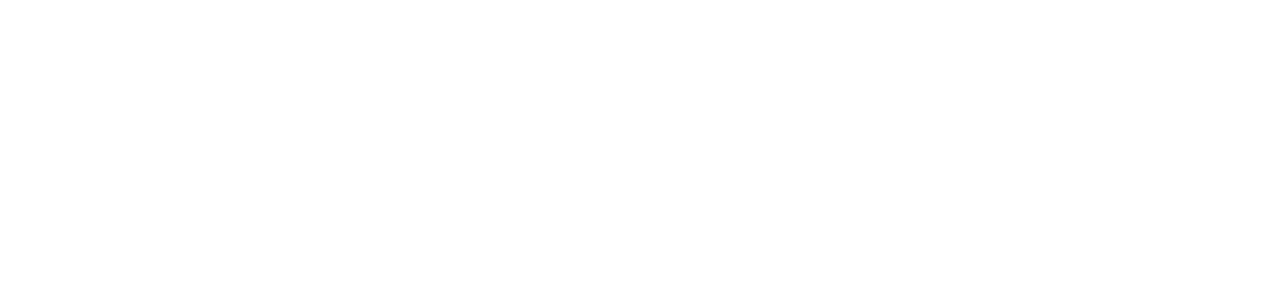
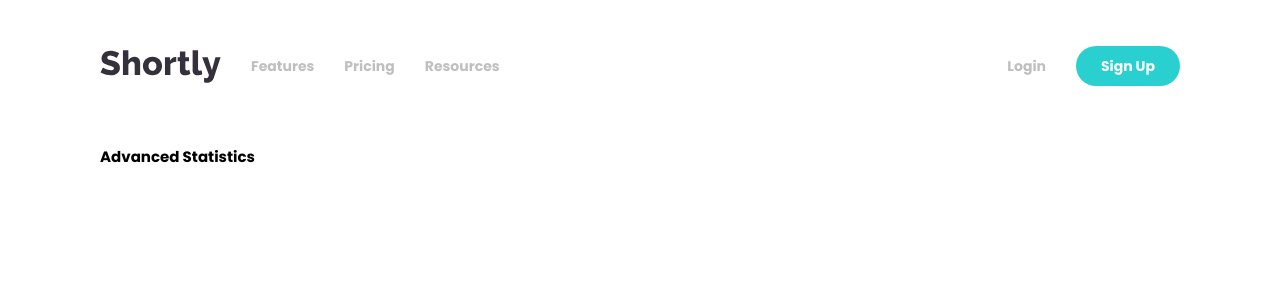
Before and after one commit to ethanledev/url-shortening-api-landing-page, a React (Create React App) app: page / in a window 1280 px wide. Shown: the top 300 px of the page. Built offline with nearby package versions, Linux system fonts and the light colour scheme.

Commit message:
Add Header with NavBar

```diff
--- a/src/components/App.js
+++ b/src/components/App.js
@@ -1,9 +1,26 @@
+import { useEffect, useState } from "react";
 import styles from "./App.module.css";
+import Header from "./Header";
+import NavBar from "./NavBar";
 
 const App = () => {
+  const [showMenu, setShowMenu] = useState(false);
+
   return (
     <div className={styles.container}>
-      <div></div>
+      <Header toggleMenu={() => setShowMenu(!showMenu)} />
+      {showMenu && (
+        <NavBar device="mobile" hideMenu={() => setShowMenu(false)} />
+      )}
+      <main className={styles.main}>
+        <h1 className="srOnly">Shortly landing page</h1>
+        <section>
+          <h2 className="srOnly">URL shortening</h2>
+        </section>
+        <section>
+          <h2>Advanced Statistics</h2>
+        </section>
+      </main>
     </div>
   );
 };
--- a/src/components/App.module.css
+++ b/src/components/App.module.css
@@ -0,0 +1,16 @@
+.main {
+  padding: 0 10rem;
+}
+
+@media only screen and (max-width: 1024px) {
+  .main {
+    padding: 0 5rem;
+  }
+}
+
+@media only screen and (max-width: 630px) {
+  .main {
+    position: relative;
+    padding: 0 2rem;
+  }
+}
--- /dev/null
+++ b/src/components/Header.js
@@ -0,0 +1,16 @@
+import styles from "./Header.module.css";
+import { ReactComponent as Logo } from "../images/logo.svg";
+import { ReactComponent as MenuIcon } from "../images/icon-hamburger.svg";
+import NavBar from "./NavBar";
+
+const Header = ({ toggleMenu }) => {
+  return (
+    <header className={styles.header}>
+      <Logo />
+      <MenuIcon className={styles.menuIcon} onClick={toggleMenu} />
+      <NavBar device="desktop" />
+    </header>
+  );
+};
+
+export default Header;
--- /dev/null
+++ b/src/components/Header.module.css
@@ -0,0 +1,37 @@
+.header {
+  display: flex;
+  justify-content: space-between;
+  align-items: center;
+  padding: 5rem 10rem;
+}
+
+.menuIcon {
+  display: none;
+}
+
+.menuIcon path {
+  stroke: var(--grayish-violet);
+}
+
+@media only screen and (max-width: 1024px) {
+  .header {
+    padding: 5rem;
+  }
+}
+
+@media only screen and (max-width: 820px) {
+  .header {
+    padding: 5rem 2rem;
+  }
+}
+
+@media only screen and (max-width: 630px) {
+  .menuIcon {
+    display: flex;
+    cursor: pointer;
+  }
+
+  .header {
+    padding: 3rem;
+  }
+}
--- /dev/null
+++ b/src/components/NavBar.js
@@ -0,0 +1,21 @@
+import styles from "./NavBar.module.css";
+
+const NavBar = ({ device, hideMenu }) => {
+  return (
+    <div className={styles[device]}>
+      <nav className={styles.nav}>
+        <div className={styles.links}>
+          <a href="/">Features</a>
+          <a href="/">Pricing</a>
+          <a href="/">Resources</a>
+        </div>
+        <div className={styles.authLinks}>
+          <a href="/">Login</a>
+          <a href="/">Sign Up</a>
+        </div>
+      </nav>
+    </div>
+  );
+};
+
+export default NavBar;
--- /dev/null
+++ b/src/components/NavBar.module.css
@@ -0,0 +1,98 @@
+.authLinks a:last-child {
+  margin-right: 0;
+  color: white;
+  background-color: var(--cyan);
+  padding: 1rem 2.5rem;
+  border-radius: 2rem;
+}
+
+.authLinks a:last-child:hover {
+  color: white;
+  opacity: 0.5;
+}
+
+.desktop {
+  flex-grow: 1;
+}
+
+.desktop a {
+  margin-right: 3rem;
+}
+
+.desktop a:hover {
+  color: var(--very-dark-violet);
+}
+
+.links a:last-child {
+  margin-right: 0;
+}
+
+.mobile {
+  display: none;
+}
+
+.nav {
+  display: flex;
+  justify-content: space-between;
+  font-size: 1.4rem;
+  font-weight: 700;
+  padding: 0 0 0 3rem;
+}
+
+@media only screen and (max-width: 820px) {
+  .nav {
+    padding: 0 0 0 2rem;
+  }
+}
+
+@media only screen and (max-width: 630px) {
+  .authLinks {
+    display: flex;
+    flex-direction: column;
+    align-items: center;
+    padding: 2rem 0;
+  }
+
+  .desktop {
+    display: none;
+  }
+
+  .links {
+    display: flex;
+    flex-direction: column;
+    align-items: center;
+    border-bottom: 0.1rem solid var(--grayish-violet);
+    padding: 2rem 0;
+  }
+
+  .mobile {
+    display: block;
+    padding: 0 2rem;
+    position: absolute;
+    width: 100%;
+  }
+
+  .nav {
+    flex-direction: column;
+    background-color: var(--dark-violet);
+    font-size: 1.4rem;
+    font-weight: 700;
+    padding: 0 2rem;
+    border-radius: 2rem;
+  }
+
+  .nav a {
+    margin-bottom: 2rem;
+    width: 100%;
+    text-align: center;
+  }
+
+  .nav a:last-child {
+    margin-bottom: 0;
+  }
+
+  .mobile a {
+    margin-right: 0;
+    color: white;
+  }
+}
--- a/src/index.css
+++ b/src/index.css
@@ -1,5 +1,12 @@
 * {
   box-sizing: border-box;
+}
+
+a:link,
+a:active,
+a:visited {
+  text-decoration: none;
+  color: var(--gray);
 }
 
 body {
@@ -20,6 +27,15 @@ html {
   font-size: 62.5%;
 }
 
+.srOnly {
+  width: 1px;
+  height: 1px;
+  margin: -1px;
+  padding: 0;
+  clip: rect(1px 1px 1px 1px);
+  position: absolute;
+}
+
 :root {
   --cyan: hsl(180, 66%, 49%);
   --dark-violet: hsl(257, 27%, 26%);
```
Also changed, not shown: src/images/icon-hamburger.svg (added), 1 other file (tests, documents, lock files or other folders).
